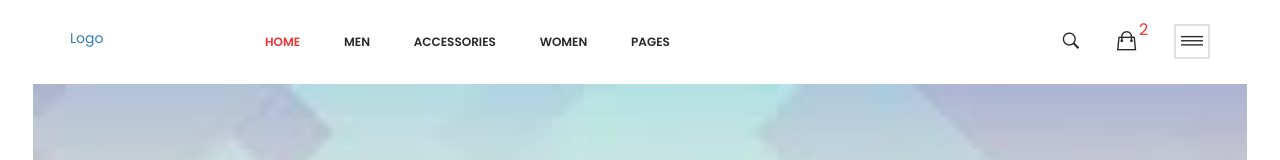
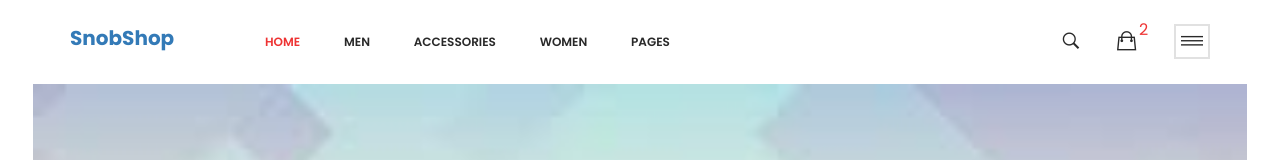
Before and after one commit to tanyagoyal15/Ecommerce-Website-Template, a plain HTML site: page shop.html in a window 1280 px wide. Shown: the top 160 px of the page. Drawn offline with Linux system fonts and the light colour scheme; files whose address does not match are found by name.

Commit message:
modified

```diff
--- a/shop.html
+++ b/shop.html
@@ -4,7 +4,7 @@
 	<meta charset="utf-8">
 	<meta name="viewport" content="width=device-width, initial-scale=1">
 	 <meta http-equiv="x-ua-compatible" content="ie=edge">
-	<title>Ecommerce Website</title>
+	<title>SnobShop</title>
 
 	<!--Favicon-->
 	<link rel="shortcut icon" type="image/x-icon" href="img/favicon.png">
@@ -50,7 +50,7 @@
 						<div class="col-lg-2 col-md-2 col-sm-6 col-xs-6">
 							<!-- logo area start-->
 							<div class="logo-area">
-								<a href="index.html">Logo</a>
+								<a href="index.html" style="font-size : 20px ; font-weight : bold">SnobShop</a>
 							</div>
 							<!--logo area end-->
 						</div>
@@ -1141,7 +1141,7 @@
 						<div class="col-lg-3 col-md-3 col-sm-3 col-xs-12">
 							<!--footer-logo-->
 							<div class="footer-logo mb-3">
-								<a href="#">Logo</a>
+								<a href="#" style="font-size : 20px ; font-weight : bold">SnobShop</a>
 							</div>
 						</div>
 						<div class="col-lg-6 col-md-6 col-sm-6 col-xs-12">
```
